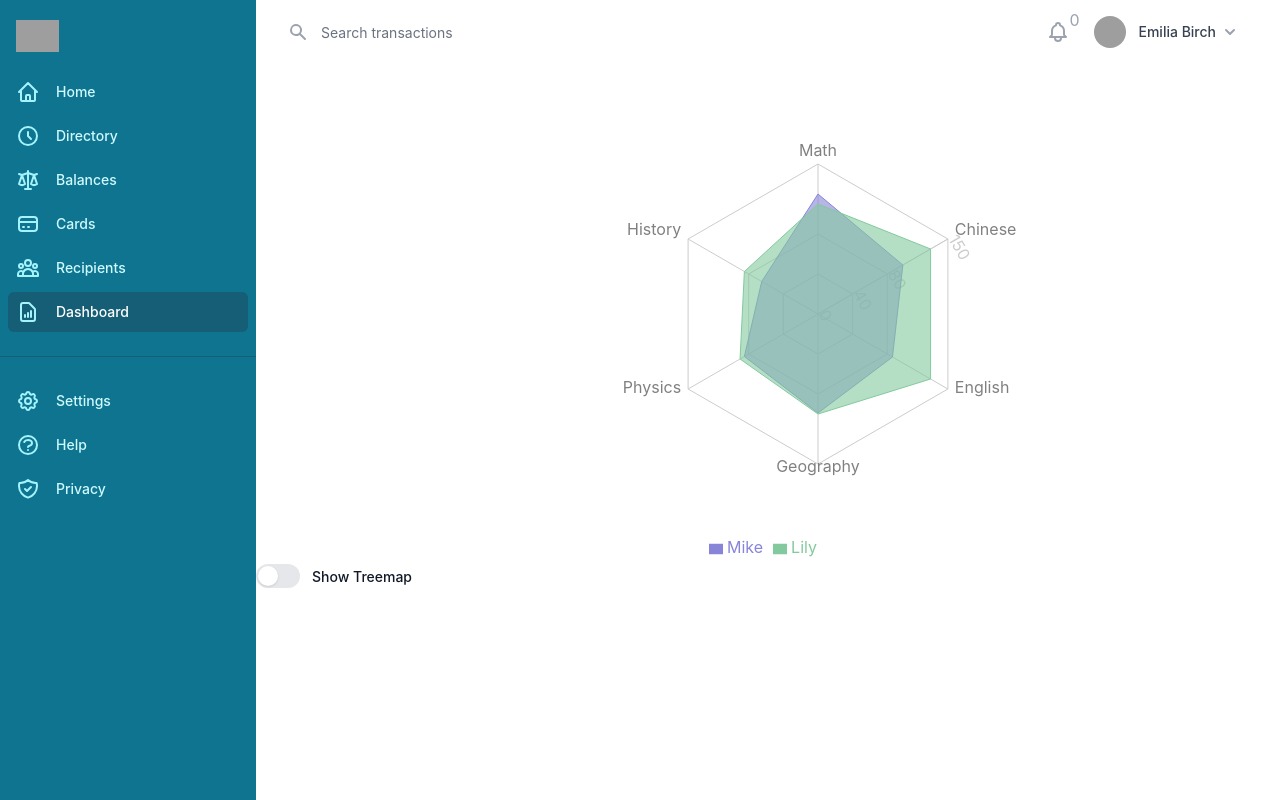
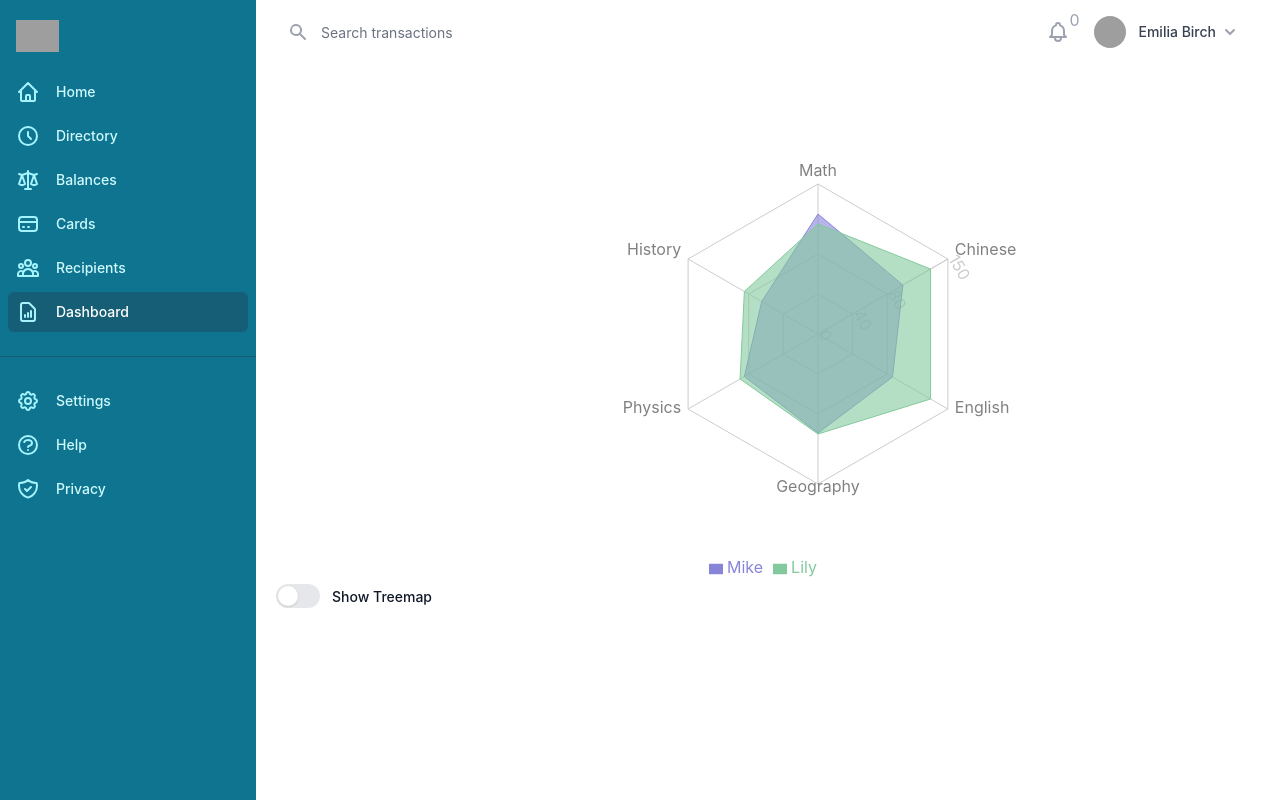
Before and after one commit to mharrvic/react-performance-titan-g, a React (Create React App) app: page /dashboard in a window 1280 px wide. Built offline with nearby package versions, Linux system fonts and the light colour scheme; grey boxes are pictures that could not be loaded.

Commit message:
feat: add padding

```diff
--- a/src/page/Dashboard.jsx
+++ b/src/page/Dashboard.jsx
@@ -15,7 +15,7 @@ import TreemapChart from "../components/dashboard/TreemapChart";
 export default function Dashboard() {
   const [enabled, setEnabled] = React.useState(false);
   return (
-    <div style={{ textAlign: "-webkit-center" }}>
+    <div style={{ textAlign: "-webkit-center", padding: "20px" }}>
       <div>
         <ReRadarChart />
       </div>
```
